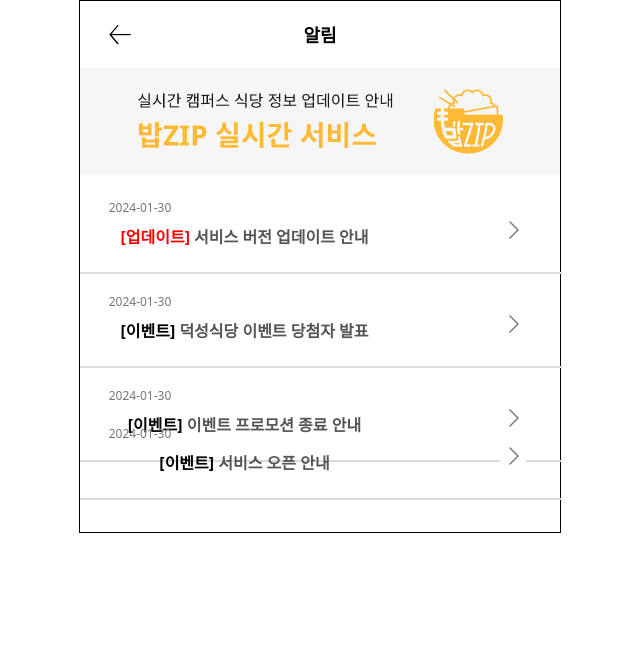
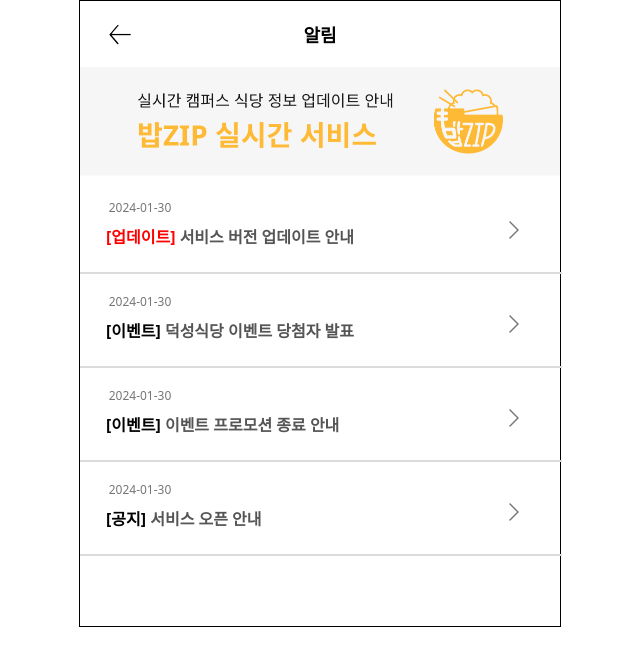
Before and after one commit to sieun1002/BapZip-Frontend, a React (Create React App) app: page /arlim in a window 1280 px wide. Shown: the top 666 px of the page, without its empty margins (320-960 px from the left). Built offline with nearby package versions, Linux system fonts and the light colour scheme.

Commit message:
알림컴포넌트추가

```diff
--- a/src/components/Arlim/Update.jsx
+++ b/src/components/Arlim/Update.jsx
@@ -27,13 +27,13 @@
         <div className="updateimg">
           <img src={UpdateImage} alt="실시간 이미지" />
         </div>
-        <div className="updatediv">
-          <div className="txtdate">2024-01-30</div>
-          <div className="txtupdate">서비스 오픈 안내</div>
-          <div className="txtline" />
-          <div className="updateimg">
-            <img src={UpdateImage} alt="실시간 이미지" />
-          </div>
+      </div>
+      <div className="updatediv">
+        <div className="txtdate">2024-01-30</div>
+        <div className="txtupdate3">서비스 오픈 안내</div>
+        <div className="txtline" />
+        <div className="updateimg">
+          <img src={UpdateImage} alt="실시간 이미지" />
         </div>
       </div>
     </div>
--- a/src/index.css
+++ b/src/index.css
@@ -471,7 +471,7 @@
 
 .txtupdate2 {
   position: relative;
-  width: 277px;
+  width: 100px;
   height: 22px;
   left: 26px;
   top: 30px;
@@ -489,7 +489,7 @@
 }
 .txtupdate {
   position: relative;
-  width: 277px;
+  width: 100px;
   height: 22px;
   left: 26px;
   top: 30px;
@@ -508,7 +508,7 @@
 }
 .txtupdate3 {
   position: relative;
-  width: 277px;
+  width: 100px;
   height: 22px;
   left: 26px;
   top: 30px;
@@ -537,3 +537,7 @@
   position: absolute;
   left: 420px;
 }
+
+.asd {
+  height: 700px;
+}
```
